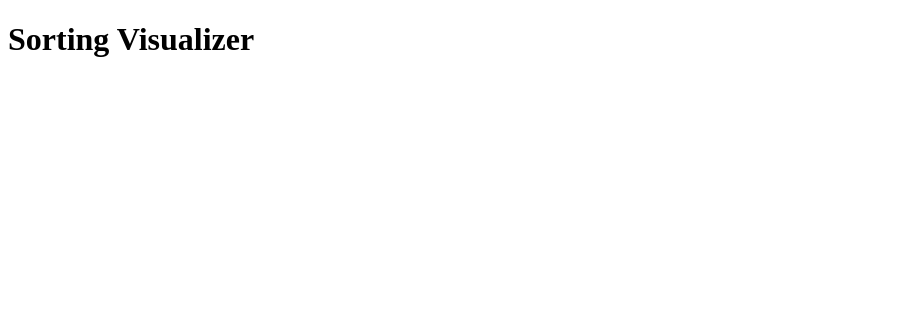
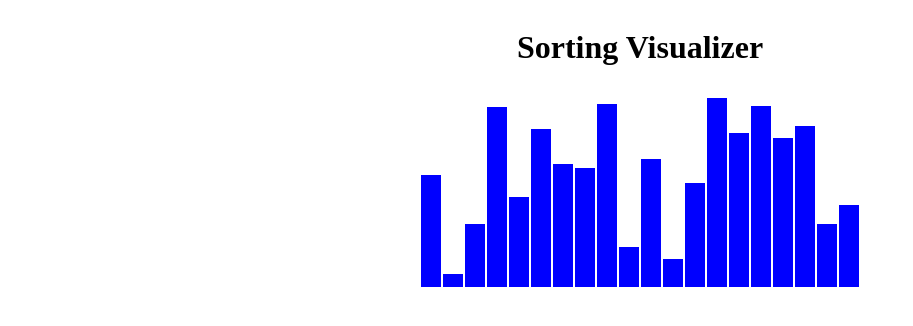
Before and after one commit to Avi2731/sorting-, a plain HTML site: page index.html in a window 1280 px wide. Shown: the whole page, without its empty margins (0-913 px from the left). Drawn offline with Linux system fonts and the light colour scheme.

Commit message:
Update style.css

```diff
--- a/style.css
+++ b/style.css
@@ -3,3 +3,13 @@
     display: flex;
     align-items: flex-end;
 }
+body{
+    display: flex;
+    align-items: center;
+    flex-direction: column;
+}
+.bar{
+    width: 20px;
+    background-color: blue;
+    margin: 1px;
+}
```
